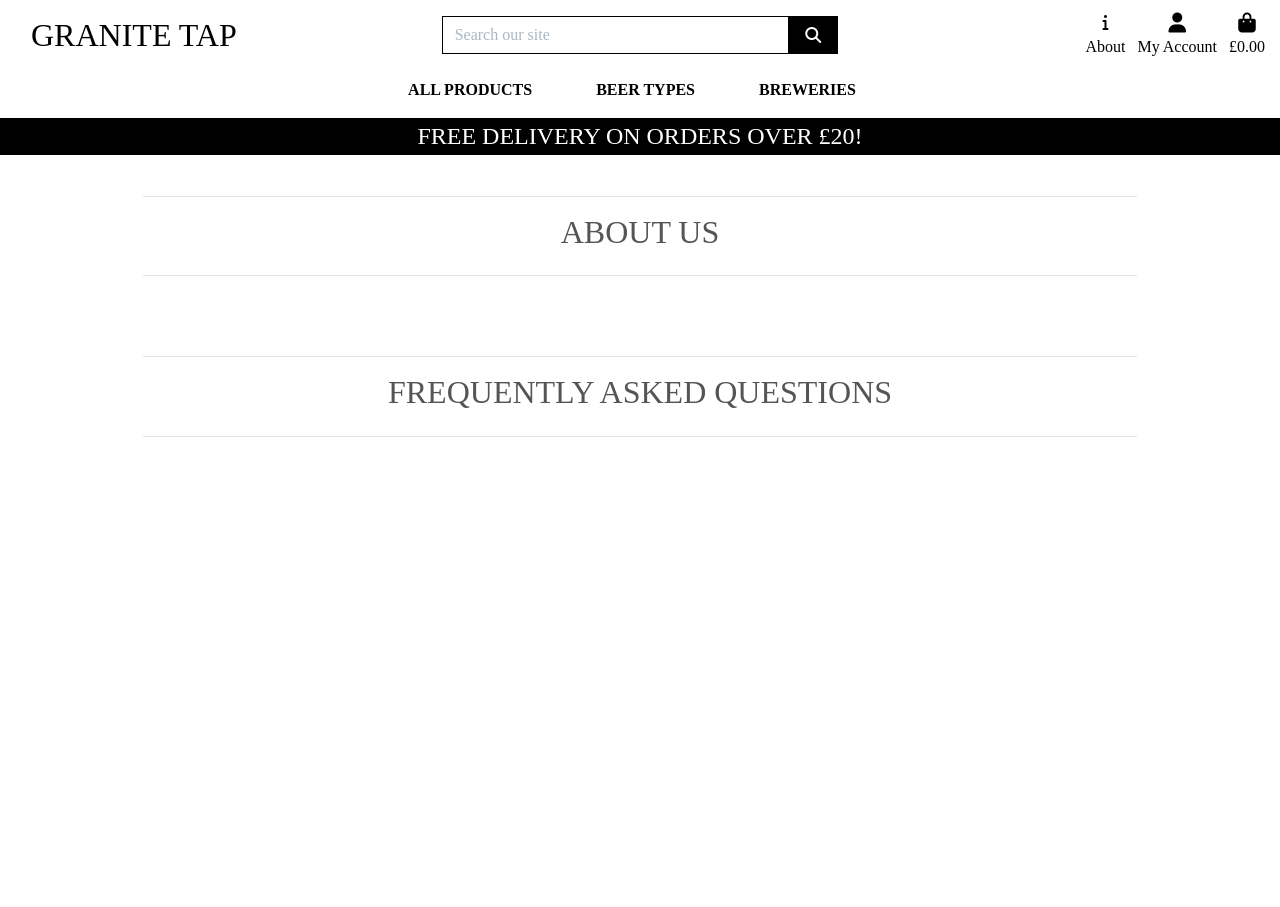
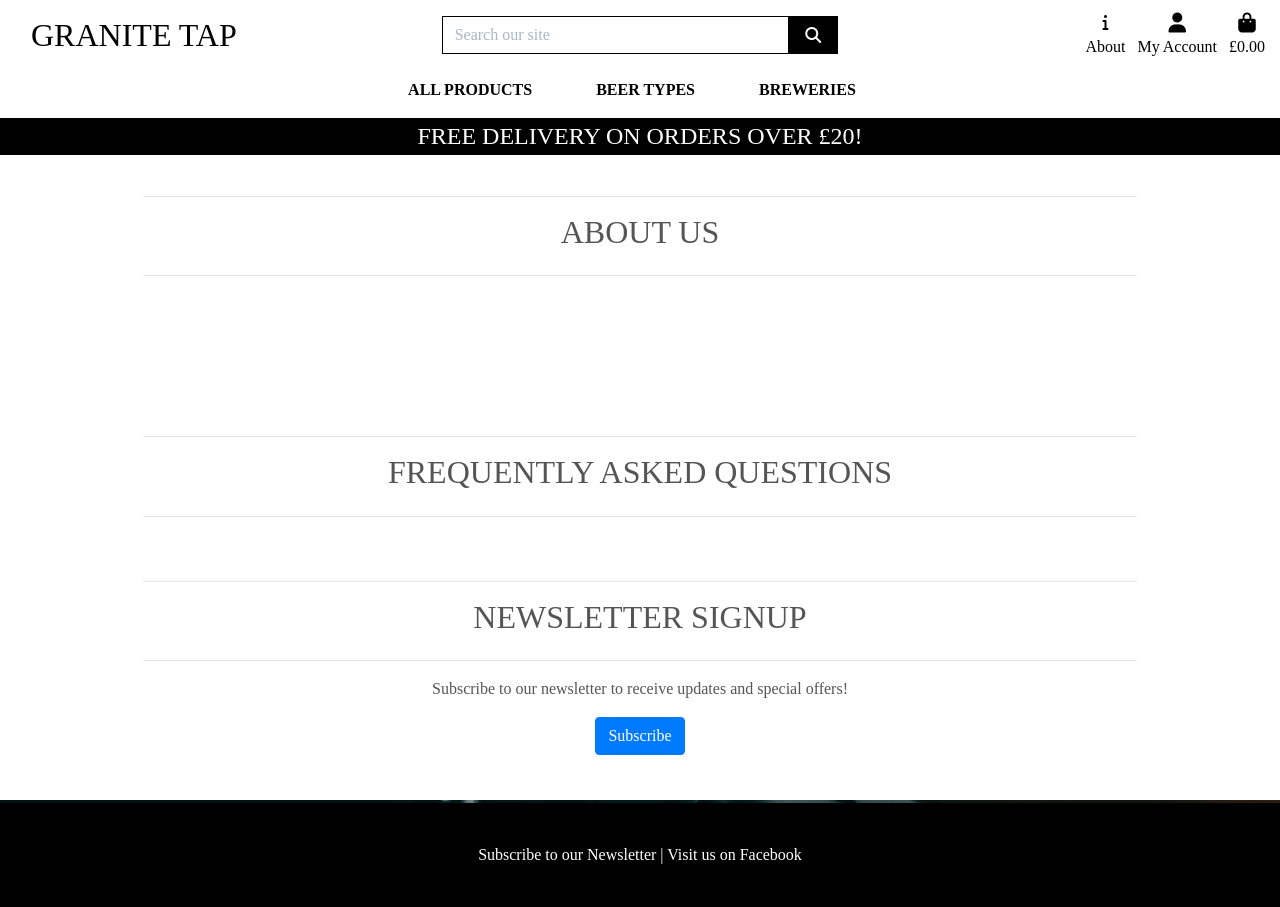
Before and after one commit to donald-macritchie/granite_tap, a Django app: page /about/about/ in a window 1280 px wide. Before the commit the page ends 437 px from the top, so only its background shows below. Run offline with Django 3.2, Linux system fonts and the light colour scheme; data that the repository does not hold is empty; some libraries are stand-ins or nearby versions; some web fonts are replaced.

Commit message:
add basic footer to base.html

```diff
--- a/about/templates/about/about.html
+++ b/about/templates/about/about.html
@@ -13,7 +13,7 @@
 {% block content %}
     <div class="overlay"></div>
     <div class="container">
-        <div class="row">
+        <div class="row mb-5">
             <div class="col text-center mt-3">
                 <hr>
                 <h2 class="logo-font mb-4">About Us</h2>
@@ -22,7 +22,7 @@
         </div>
         <!-- About section -->
         <div class="row">
-            <div class="col mt-3 my-3">
+            <div class="col mt-3 mb-5">
                 {% for content in about_content %}
                     <div class="mb-4">
                         <h3>{{ content.title }}</h3>
@@ -32,7 +32,7 @@
             </div>
         </div>
         <!-- FAQs -->
-        <div class="row mb-5">
+        <div class="row">
             <div class="col text-center mt-3">
                 <hr>
                 <h2 class="logo-font mb-4">Frequently Asked Questions</h2>
@@ -63,5 +63,22 @@
                 </div>
             </div>
         </div>
+
+        <!-- Newsletter Signup Section -->
+        <div class="row">
+            <div class="col text-center mt-3">
+                <hr>
+                <h2 class="logo-font mb-4">Newsletter Signup</h2>
+                <hr>
+                <!-- Add your newsletter signup form or link here -->
+                <p>Subscribe to our newsletter to receive updates and special offers!</p>
+                <!-- Example form (replace with your actual implementation) -->
+                <form action="" method="post">
+                    {% csrf_token %}
+                    <!-- Your form fields go here -->
+                    <button type="submit" class="btn btn-primary">Subscribe</button>
+                </form>
+            </div>
+        </div>
     </div>
 {% endblock %}
--- a/templates/base.html
+++ b/templates/base.html
@@ -169,6 +169,19 @@
     {% block content %}
     {% endblock %}
 
+    <!-- Footer -->
+    <footer class="container-fluid bg-black text-white mt-5 py-3">
+        <div class="row my-4">
+            <div class="col text-center">
+                <p class="mb-0">
+                    <a href="" class="text-white">Subscribe to our Newsletter</a> |
+                    <a href="" class="text-white" target="_blank">Visit us on
+                        Facebook</a>
+                </p>
+            </div>
+        </div>
+    </footer>
+
     {% block postloadjs %}
         <script type="text/javascript">
             $('.toast').toast('show');
```
